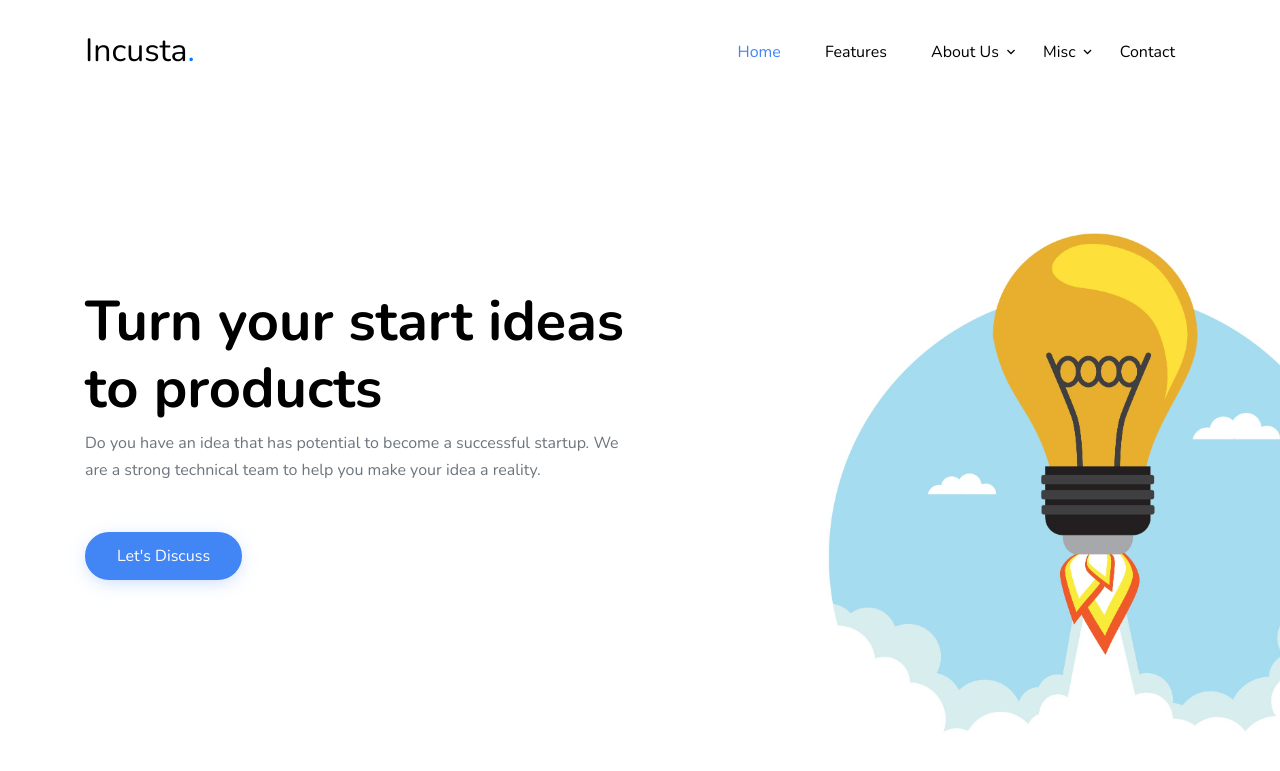
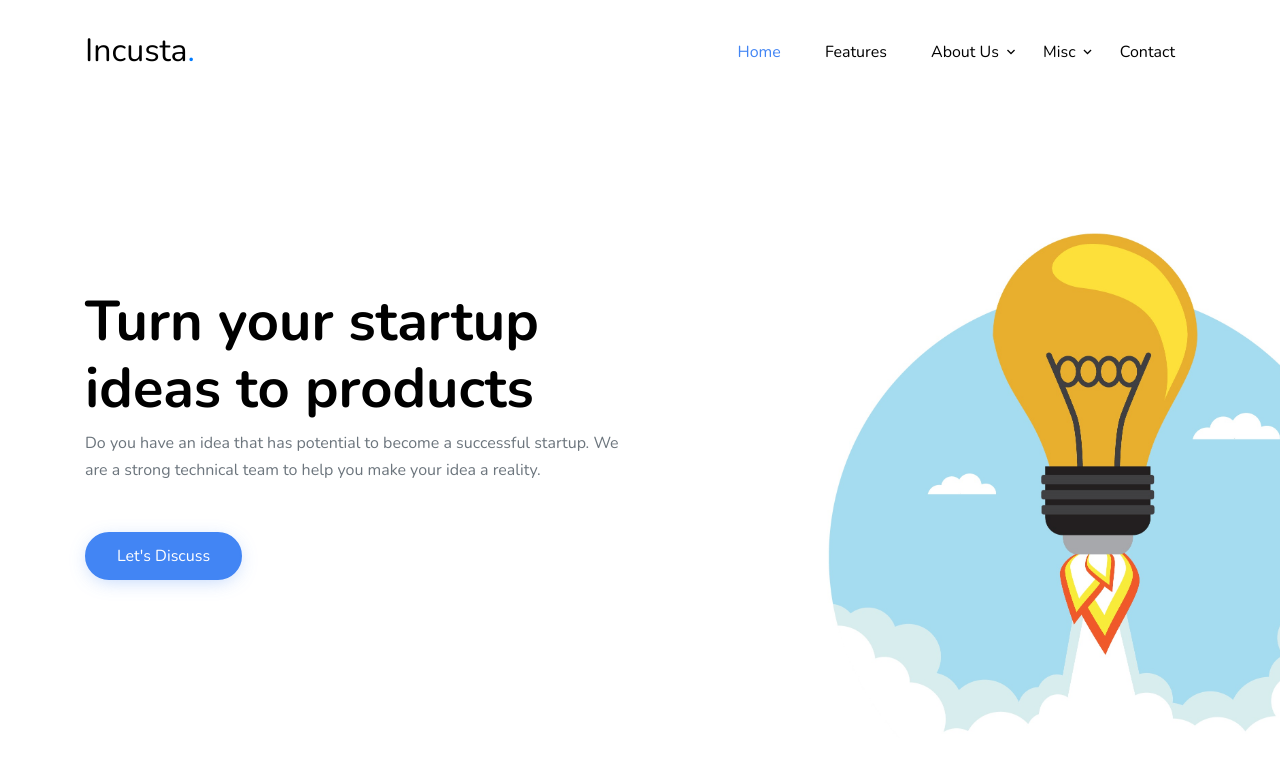
Before and after one commit to LekhaNamala/fiesta, a Jekyll site: the page built from index.html, in a window 1280 px wide and 900 px high. Shown: the top 771 px of the window. Built offline with Jekyll 4.4.1, drawn with Linux system fonts in a browser that asks for light colours; some web fonts are replaced.

```diff
--- a/Gemfile
+++ b/Gemfile
@@ -7,12 +7,12 @@ source "https://rubygems.org"
 #
 # This will help ensure the proper Jekyll version is running.
 # Happy Jekylling!
-# gem "jekyll", "~> 4.0.0"
+gem "jekyll", "~> 4.0.0"
 # This is the default theme for new Jekyll sites. You may change this to anything you like.
 gem "minima", "~> 2.5"
 # If you want to use GitHub Pages, remove the "gem "jekyll"" above and
 # uncomment the line below. To upgrade, run `bundle update github-pages`.
-gem "github-pages", group: :jekyll_plugins
+# gem "github-pages", group: :jekyll_plugins
 # If you have any plugins, put them here!
 group :jekyll_plugins do
   gem "jekyll-feed", "~> 0.12"
--- a/_config.yml
+++ b/_config.yml
@@ -8,11 +8,12 @@ description: >- # this means to ignore newlines until "baseurl:"
   It is an HTML template that you will find a breeze to use, thanks to its tidy structure.
   Keep in mind, the appearance of Imagine works fantastically well by default, but you can tweak it, too.
   It is released under the Creative Commons.
-# baseurl: "" # the subpath of your site, e.g. /blog
+
 url: https://icheft.github.io/imagine-jekyll-theme # the base hostname & protocol for your site, e.g. http://example.com
 github_username: yourname
 author: icheft
-baseurl: "/incusta"
+baseurl: "" # the subpath of your site, e.g. /blog
+# baseurl: "/incusta"
 
 # Build settings
 markdown: kramdown
--- a/_includes/starter.html
+++ b/_includes/starter.html
@@ -8,7 +8,7 @@
 
           <div class="row mb-4" data-aos="fade-up" data-aos-delay="200">
             <div class="col-lg-6 mr-auto">
-              <h1>Turn your start ideas to products</h1>
+              <h1>Turn your startup ideas to products</h1>
               <p class="mb-5"> Do you have an idea that has potential to become a successful startup.
                 We are a strong technical team to help you make your idea a reality.
               </p>
```
